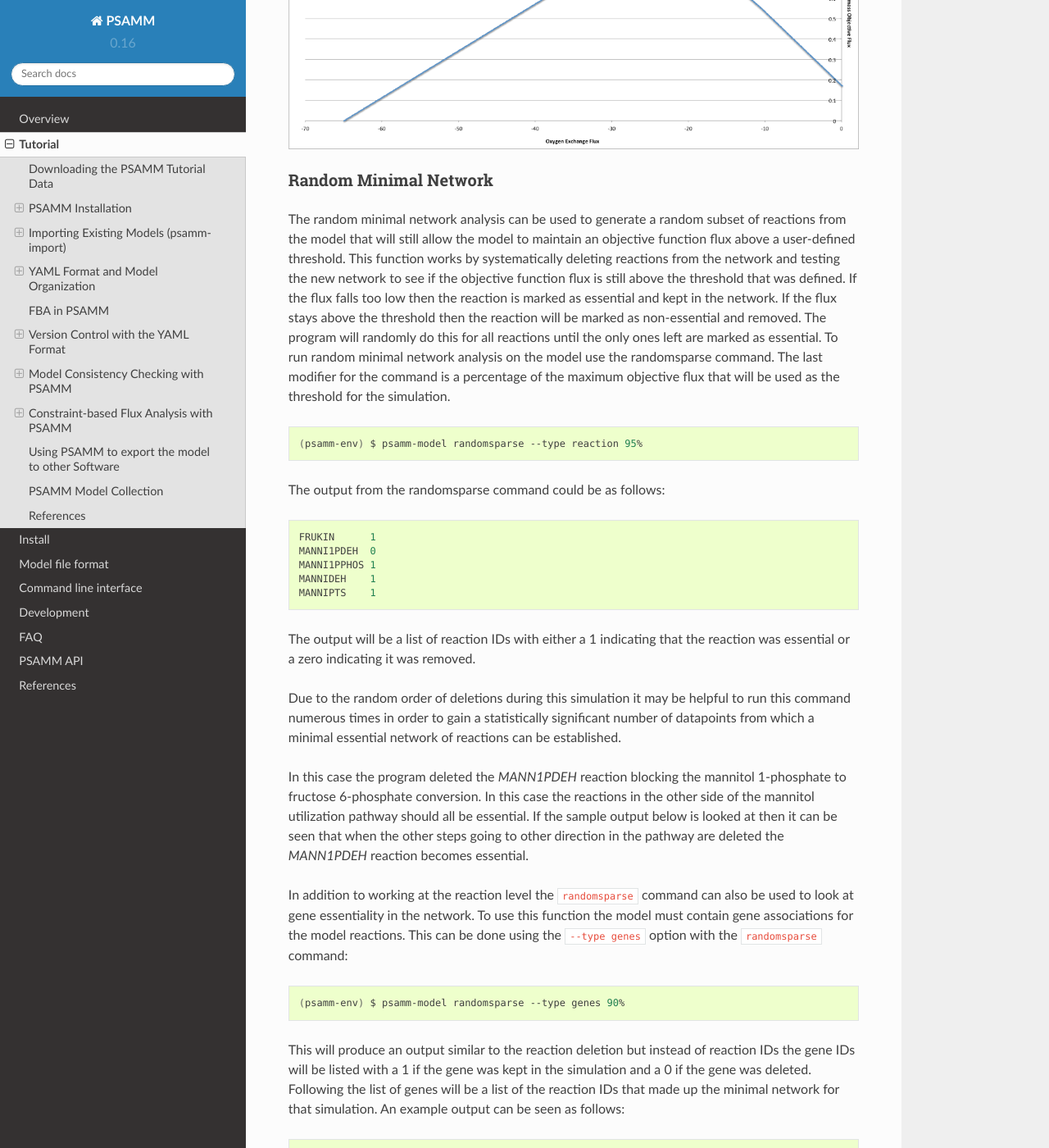
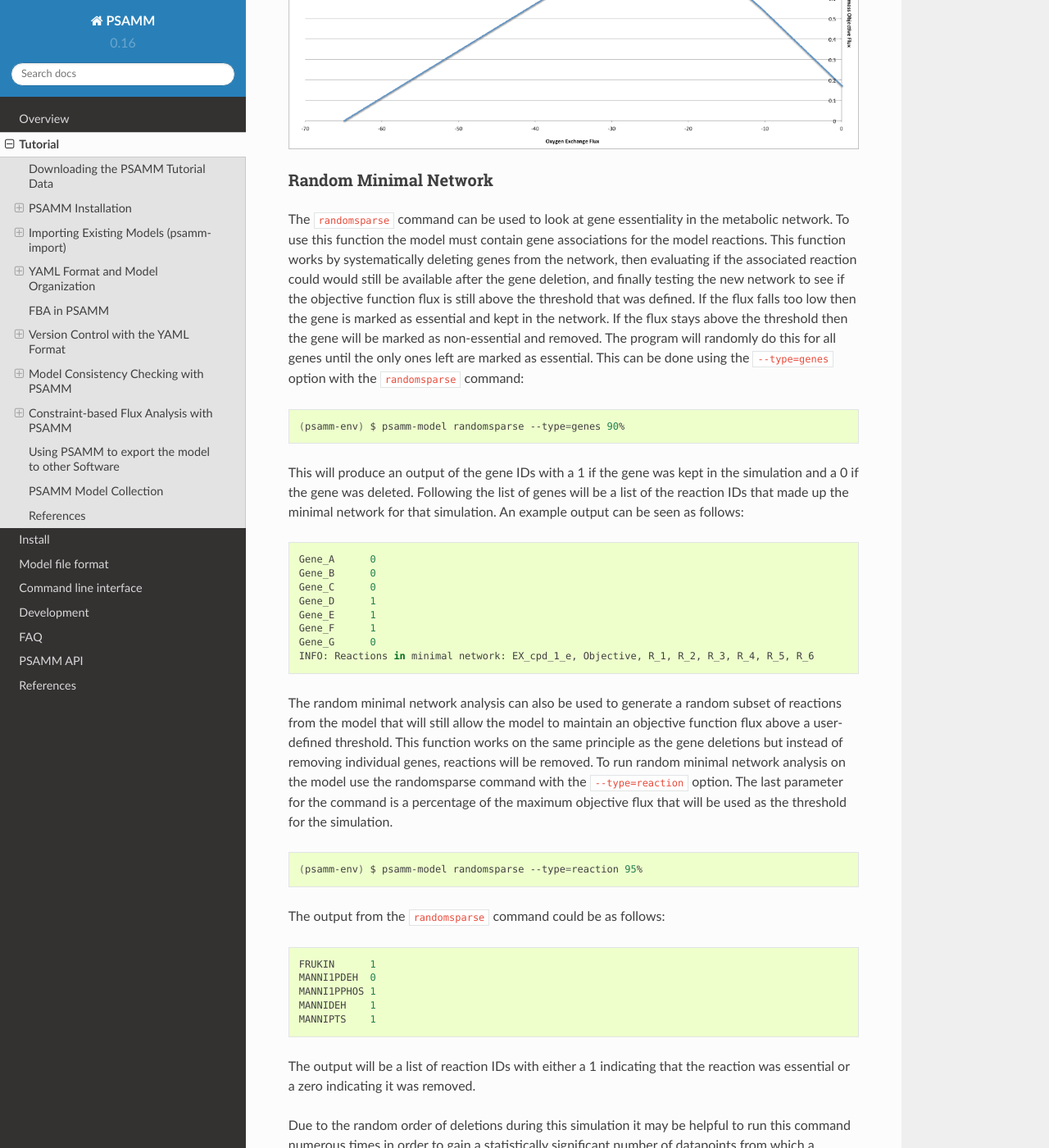
Before and after one commit to zhanglab/psamm, a Sphinx documentation site: the page built from docs/tutorial.rst, in a window 1280 px wide and 1400 px high, scrolled down 34276 px. Shown: the whole window at 82% size. Built offline with Sphinx 7.4.7 and the Read the Docs theme 2.0.0, drawn with Linux system fonts in a browser that asks for light colours; the version number is read from the project's files by our own code; some of the changed text lies outside the part shown.

Commit message:
Moved gene essentiallity to start of randomsparse section in tutorial.

```diff
--- a/docs/tutorial.rst
+++ b/docs/tutorial.rst
@@ -1814,61 +1814,26 @@ with low oxygen uptake.
 Random Minimal Network
 ~~~~~~~~~~~~~~~~~~~~~~
 
-The random minimal network analysis can be used to generate a random
-subset of reactions from the model that will still allow the model to
-maintain an objective function flux above a user-defined threshold. This
-function works by systematically deleting reactions from the network and
-testing the new network to see if the objective function flux is still
-above the threshold that was defined. If the flux falls too low then the
-reaction is marked as essential and kept in the network. If the flux stays
-above the threshold then the reaction will be marked as non-essential and
-removed. The program will randomly do this for all reactions until the only
-ones left are marked as essential. To run random minimal network analysis on the
-model use the randomsparse command. The last modifier for the command
-is a percentage of the maximum objective flux that will be used as the
-threshold for the simulation.
-
-.. code-block:: shell
-
-    (psamm-env) $ psamm-model randomsparse --type reaction 95%
-
-The output from the randomsparse command could be as follows:
-
-.. code-block:: shell
-
-    FRUKIN	1
-    MANNI1PDEH	0
-    MANNI1PPHOS	1
-    MANNIDEH	1
-    MANNIPTS	1
-
-The output will be a list of reaction IDs with either a 1 indicating that
-the reaction was essential or a zero indicating it was removed.
-
-Due to the random order of deletions during this simulation it may be
-helpful to run this command numerous times in order to gain a statistically
-significant number of datapoints from which a minimal essential network of
-reactions can be established.
-
-In this case the program deleted the `MANN1PDEH` reaction blocking the
-mannitol 1-phosphate to fructose 6-phosphate conversion. In this case the
-reactions in the other side of the mannitol utilization pathway
-should all be essential. If the sample output below is looked at then it can
-be seen that when the other steps going to other direction in the pathway
-are deleted the `MANN1PDEH` reaction becomes essential.
-
-In addition to working at the reaction level the ``randomsparse`` command can
-also be used to look at gene essentiality in the network. To use this function
-the model must contain gene associations for the model reactions. This can be
-done using the ``--type genes`` option with the ``randomsparse`` command:
-
-.. code-block:: shell
-
-    (psamm-env) $ psamm-model randomsparse --type genes 90%
-
-
-This will produce an output similar to the reaction deletion but instead of
-reaction IDs the gene IDs will be listed with a 1 if the gene was kept in the
+The ``randomsparse`` command can
+be used to look at gene essentiality in the metabolic network. To use this function
+the model must contain gene associations for the model reactions. This
+function works by systematically deleting genes from the network, then
+evaluating if the associated reaction could would still be available after
+the gene deletion, and finally testing the new network to see if the
+objective function flux is still above the threshold that was defined.
+If the flux falls too low then the
+gene is marked as essential and kept in the network. If the flux stays
+above the threshold then the gene will be marked as non-essential and
+removed. The program will randomly do this for all genes until the only
+ones left are marked as essential. This can be
+done using the ``--type=genes`` option with the ``randomsparse`` command:
+
+.. code-block:: shell
+
+    (psamm-env) $ psamm-model randomsparse --type=genes 90%
+
+
+This will produce an output of the gene IDs with a 1 if the gene was kept in the
 simulation and a 0 if the gene was deleted. Following the list of genes will
 be a list of the reaction IDs that made up the minimal network for that
 simulation. An example output can be seen as follows:
@@ -1884,13 +1849,50 @@ simulation. An example output can be seen as follows:
     Gene_G	0
     INFO: Reactions in minimal network: EX_cpd_1_e, Objective, R_1, R_2, R_3, R_4, R_5, R_6
 
+The random minimal network analysis can also be used to generate a random
+subset of reactions from the model that will still allow the model to
+maintain an objective function flux above a user-defined threshold. This
+function works on the same principle as the gene deletions but instead of
+removing individual genes, reactions will be removed.
+To run random minimal network analysis on the
+model use the randomsparse command with the ``--type=reaction`` option. The
+last parameter for the command is a percentage of the maximum objective flux
+that will be used as the threshold for the simulation.
+
+.. code-block:: shell
+
+    (psamm-env) $ psamm-model randomsparse --type=reaction 95%
+
+The output from the ``randomsparse`` command could be as follows:
+
+.. code-block:: shell
+
+    FRUKIN	1
+    MANNI1PDEH	0
+    MANNI1PPHOS	1
+    MANNIDEH	1
+    MANNIPTS	1
+
+The output will be a list of reaction IDs with either a 1 indicating that
+the reaction was essential or a zero indicating it was removed.
+
+Due to the random order of deletions during this simulation it may be
+helpful to run this command numerous times in order to gain a statistically
+significant number of datapoints from which a minimal essential network of
+reactions can be established.
+
+In this case the program deleted the `MANN1PDEH` reaction blocking the
+mannitol 1-phosphate to fructose 6-phosphate conversion. In this case the
+reactions in the other side of the mannitol utilization pathway
+should all be essential.
+
 You can also use the ``randomsparse`` command to randomly sample the exchange
 reactions and generate putative minimal exchange reaction sets. This can be
-done by using the ``--type exchange`` option with the ``randomsparse`` command:
-
-.. code-block:: shell
-
-    (psamm-env) $ psamm-model randomsparse --type exchange 90%
+done by using the ``--type=exchange`` option with the ``randomsparse`` command:
+
+.. code-block:: shell
+
+    (psamm-env) $ psamm-model randomsparse --type=exchange 90%
 
 
 It can be seen that when this is run on this small network the mannitol
```
